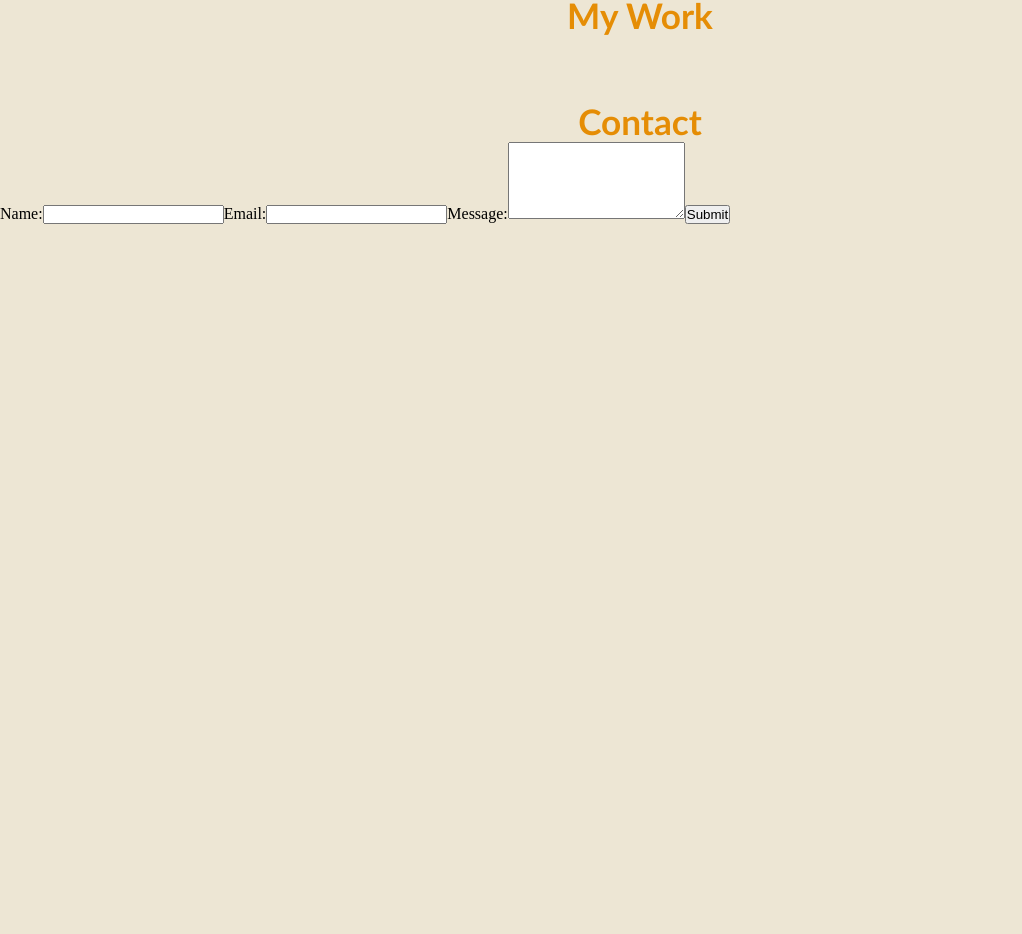
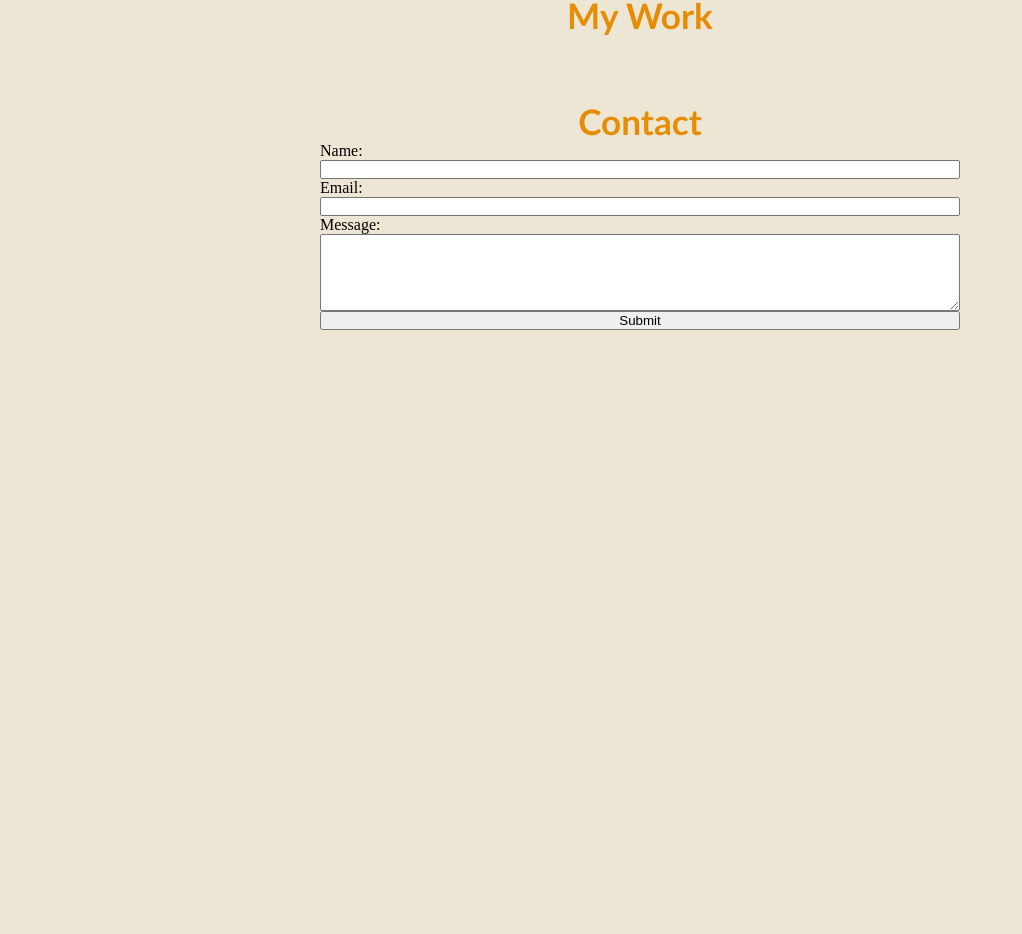
Before and after one commit to eobcre/abstract-app, an Angular app: page / in a window 1280 px wide. Shown: the part 1446-2380 px from the top of the page, without its empty margins (0-1022 px from the left). Built offline with nearby package versions, Linux system fonts and the light colour scheme; what src would draw is missing.

Commit message:
form styled

```diff
--- a/src/app/section/contact/contact.component.scss
+++ b/src/app/section/contact/contact.component.scss
@@ -10,4 +10,11 @@
     font-family: base.$font-base;
     font-size: 2.2rem;
   }
+
+  form {
+    display: flex;
+    flex-direction: column;
+    margin: 0 auto;
+    width: 50%;
+  }
 }
```
